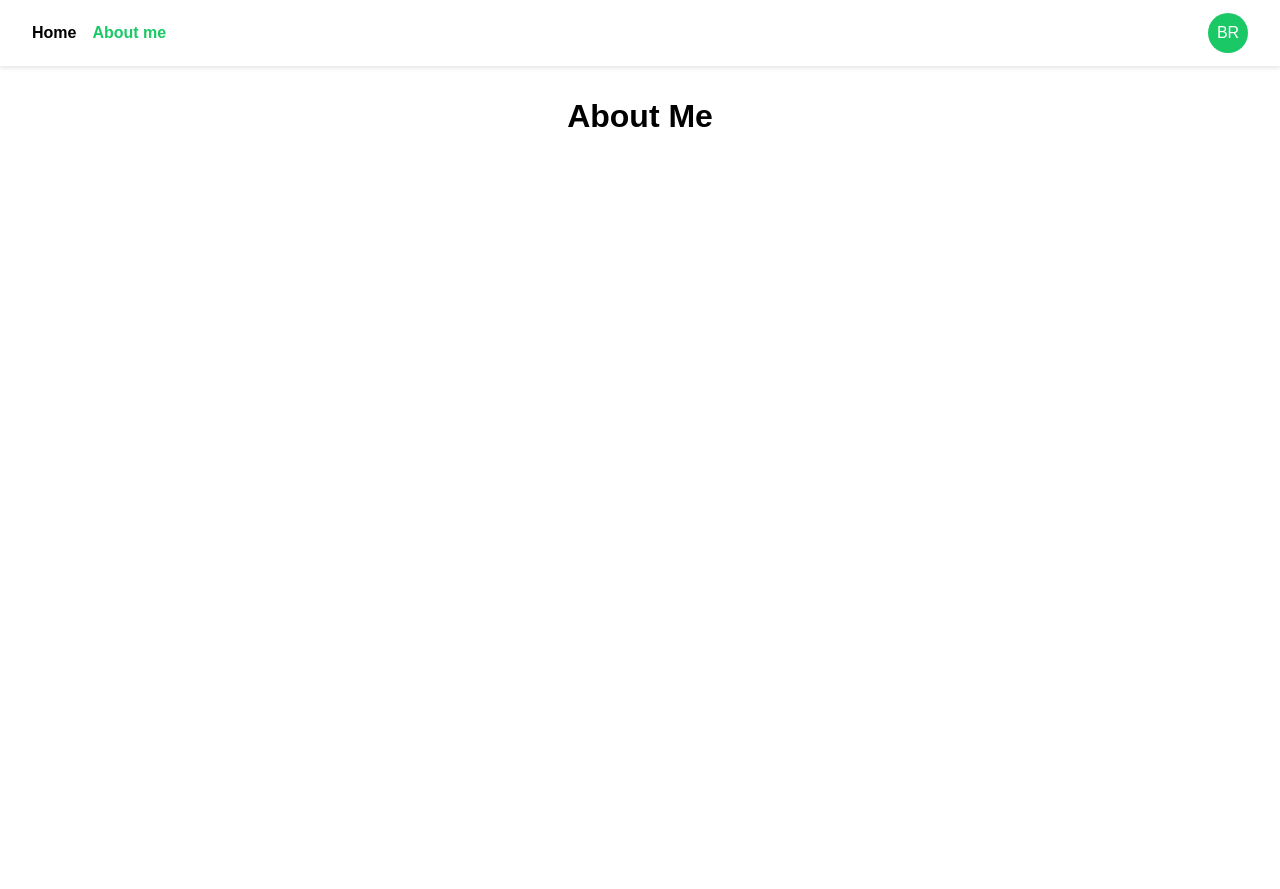
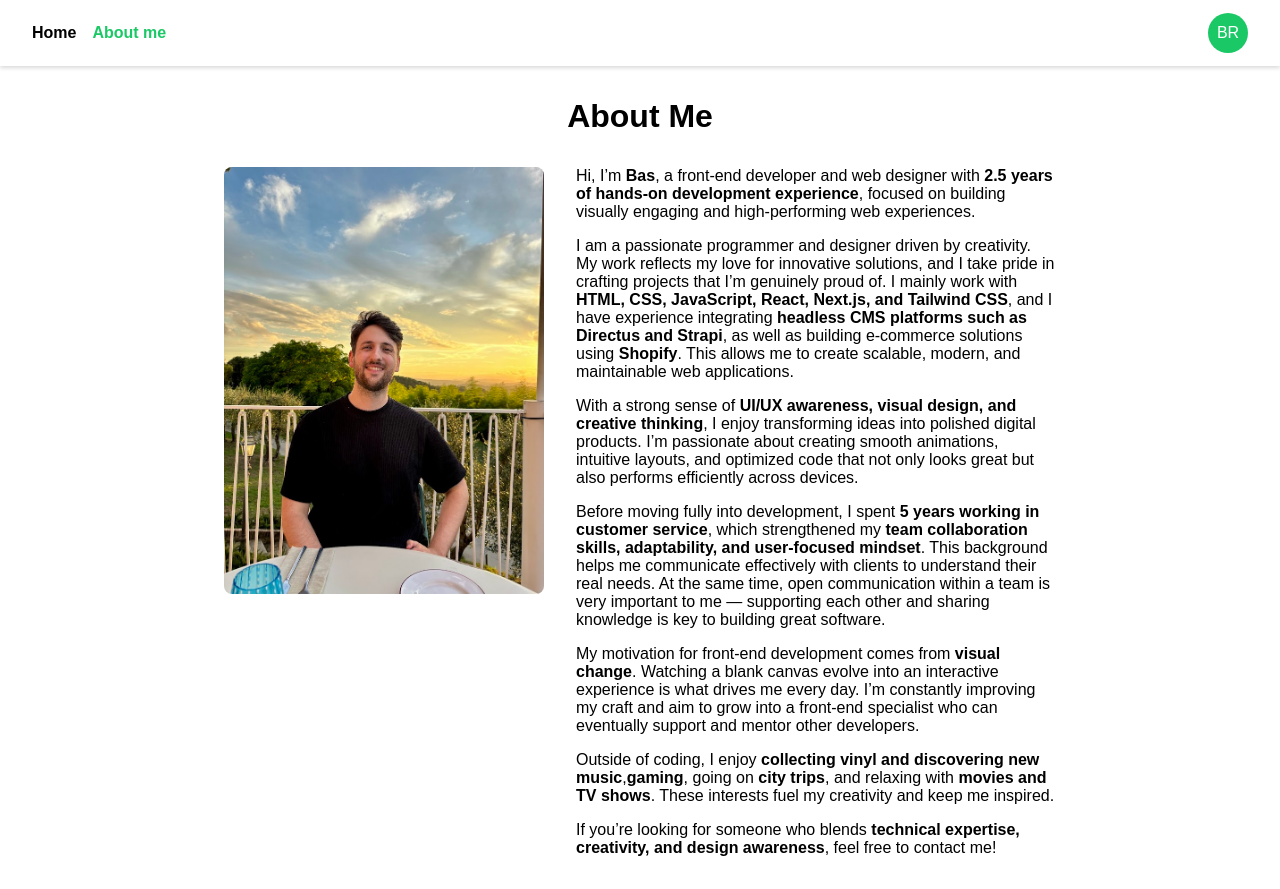
Before and after one commit to Rellor/portfolio-with-admin, a Next.js app: page /about in a window 1280 px wide. Before the commit the page ends 800 px from the top, so only its background shows below. Built offline with nearby package versions, Linux system fonts and the light colour scheme.

Commit message:
Adding about me page

```diff
--- a/src/pages/about/index.tsx
+++ b/src/pages/about/index.tsx
@@ -1,5 +1,6 @@
 import Head from "next/head";
 import styles from "@/styles/Home.module.css";
+import Image from "next/image";
 
 export default function Home() {
   return (
@@ -13,6 +14,91 @@ export default function Home() {
       <div className={`${styles.page}`}>
         <main className={styles.main}>
           <h1 className={styles.title}>About Me</h1>
+          <div className={styles.aboutContent}>
+            <Image
+              src="/Bas-de-Roller.jpg"
+              alt="Profile Picture"
+              width={700}
+              height={900}
+            />
+            <div className={styles.aboutText}>
+              <p>
+                Hi, I’m <strong>Bas</strong>, a front-end developer and web
+                designer with{" "}
+                <strong>2.5 years of hands-on development experience</strong>,
+                focused on building visually engaging and high-performing web
+                experiences.
+              </p>
+
+              <p>
+                I am a passionate programmer and designer driven by creativity.
+                My work reflects my love for innovative solutions, and I take
+                pride in crafting projects that I’m genuinely proud of. I mainly
+                work with{" "}
+                <strong>
+                  HTML, CSS, JavaScript, React, Next.js, and Tailwind CSS
+                </strong>
+                , and I have experience integrating{" "}
+                <strong>
+                  headless CMS platforms such as Directus and Strapi
+                </strong>
+                , as well as building e-commerce solutions using{" "}
+                <strong>Shopify</strong>. This allows me to create scalable,
+                modern, and maintainable web applications.
+              </p>
+
+              <p>
+                With a strong sense of{" "}
+                <strong>
+                  UI/UX awareness, visual design, and creative thinking
+                </strong>
+                , I enjoy transforming ideas into polished digital products. I’m
+                passionate about creating smooth animations, intuitive layouts,
+                and optimized code that not only looks great but also performs
+                efficiently across devices.
+              </p>
+
+              <p>
+                Before moving fully into development, I spent{" "}
+                <strong>5 years working in customer service</strong>, which
+                strengthened my{" "}
+                <strong>
+                  team collaboration skills, adaptability, and user-focused
+                  mindset
+                </strong>
+                . This background helps me communicate effectively with clients
+                to understand their real needs. At the same time, open
+                communication within a team is very important to me — supporting
+                each other and sharing knowledge is key to building great
+                software.
+              </p>
+
+              <p>
+                My motivation for front-end development comes from{" "}
+                <strong>visual change</strong>. Watching a blank canvas evolve
+                into an interactive experience is what drives me every day. I’m
+                constantly improving my craft and aim to grow into a front-end
+                specialist who can eventually support and mentor other
+                developers.
+              </p>
+
+              <p>
+                Outside of coding, I enjoy{" "}
+                <strong>collecting vinyl and discovering new music</strong>,
+                <strong>gaming</strong>, going on <strong>city trips</strong>,
+                and relaxing with <strong>movies and TV shows</strong>. These
+                interests fuel my creativity and keep me inspired.
+              </p>
+
+              <p>
+                If you’re looking for someone who blends{" "}
+                <strong>
+                  technical expertise, creativity, and design awareness
+                </strong>
+                , feel free to contact me!
+              </p>
+            </div>
+          </div>
         </main>
       </div>
     </>
--- a/src/styles/Home.module.css
+++ b/src/styles/Home.module.css
@@ -33,7 +33,7 @@
   border-radius: 0.25rem;
   font-size: 1rem;
   margin-bottom: 1rem;
-  box-shadow: 0 1px 2px rgba(0, 0, 0, 0.05);
+  box-shadow: 0 2px 4px rgba(0, 0, 0, 0.05);
   font-family: Arial, Helvetica, sans-serif;
 }
 
@@ -130,7 +130,7 @@
 .navbar {
   padding: 0.5rem 2rem;
   background-color: var(--background);
-  box-shadow: 0 2px 4px rgba(0, 0, 0, 0.1);
+  box-shadow: 0 2px 4px rgba(0, 0, 0, 0.15);
   position: sticky;
   top: 0;
   left: 0;
@@ -227,7 +227,7 @@
   height: fit-content;
   aspect-ratio: 1/1;
   border-radius: 0.25rem;
-  box-shadow: 0 1px 2px rgba(0, 0, 0, 0.1);
+  box-shadow: 0 2px 4px rgba(0, 0, 0, 0.05);
   background-color: var(--button-primary-hover);
 }
 
@@ -297,3 +297,26 @@
 .projectImage {
   border-radius: 1rem;
 }
+
+/* About page styles */
+.aboutText {
+  display: flex;
+  flex-direction: column;
+  gap: 1rem;
+  color: var(--text-primary);
+  max-width: 30rem;
+}
+
+.aboutContent {
+  display: flex;
+  gap: 2rem;
+  align-items: center;
+  justify-content: center;
+}
+
+.aboutContent img {
+  width: 25%;
+  height: auto;
+  margin-bottom: auto;
+  border-radius: 0.5rem;
+}
```
Also changed, not shown: public/Bas-de-Roller.jpg (added), 1 other file (tests, documents, lock files or other folders).
